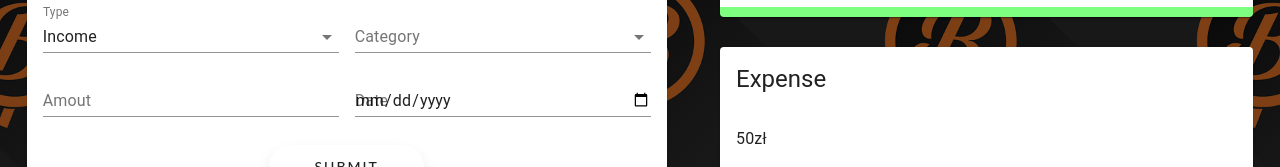
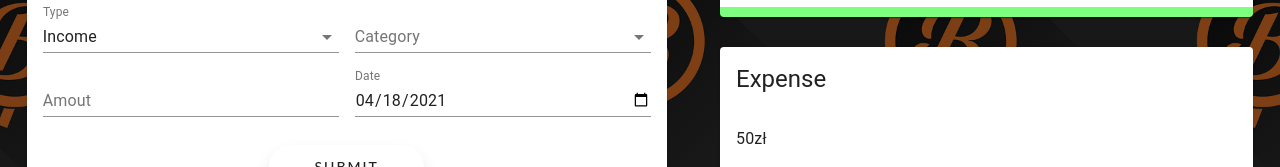
Before and after one commit to adrianghub/money-manager, a React (Create React App) app: page / in a window 1280 px wide. Shown: the part 368-535 px from the top of the page. Built offline with nearby package versions, Linux system fonts and the light colour scheme.

Commit message:
Format date

```diff
--- a/src/components/MainBoard/Form/Form.jsx
+++ b/src/components/MainBoard/Form/Form.jsx
@@ -5,12 +5,13 @@ import { v4 as uuidv4 } from 'uuid';
 
 import useStyles from './styles';
 import { incomeCategories, expenseCategories } from '../../../constants/categories';
+import formatDate from '../../../utils/formatDate';
 
 const initialState = {
   amount: '',
   category: '',
   type: 'Income',
-  date: new Date(),
+  date: formatDate(new Date()),
 }
 
 const Form = () => {
@@ -57,7 +58,7 @@ const Form = () => {
         <TextField type="number" label="Amout" fullWidth value={formData.amount} onChange={(e) => setFormData({ ...formData, amount: e.target.value })}/>
       </Grid>
       <Grid item xs={6}>
-        <TextField type="date" label="Date" fullWidth value={formData.date} onChange={(e) => setFormData({ ...formData, date: e.target.value })} />
+        <TextField type="date" label="Date" fullWidth value={formData.date} onChange={(e) => setFormData({ ...formData, date: formatDate(e.target.value) })} />
       </Grid>
       <Button className={classes.transaction} varient="contained" color="inherit"  onClick={submitTransaction}>Submit</Button>
     </Grid>
--- /dev/null
+++ b/src/utils/formatDate.js
@@ -0,0 +1,19 @@
+const formatDate = date => {
+  const d = new Date(date);
+  let month = `${d.getMonth() + 1}`;
+  let day = `${d.getDate()}`;
+  const year = d.getFullYear();
+
+  if (month.length < 2) {
+    month = `0${month}`
+  }
+
+  if (day.length < 2) {
+    day = `0${day}`
+  }
+
+  return [year, month, day].join('-');
+
+}
+
+export default formatDate;
```
